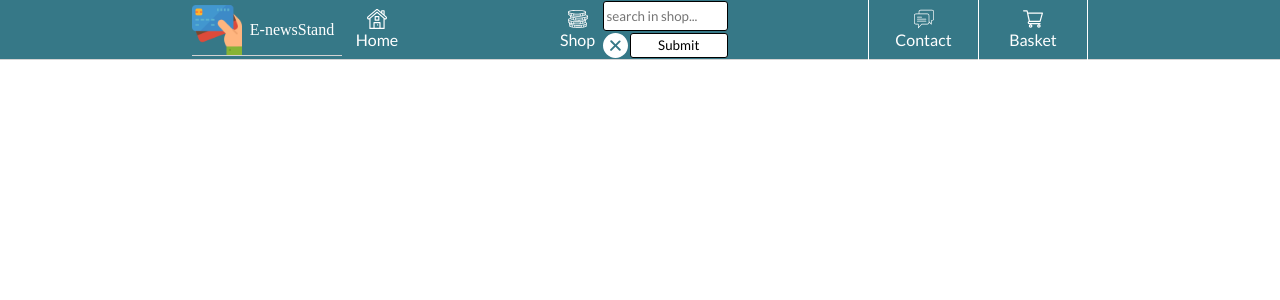
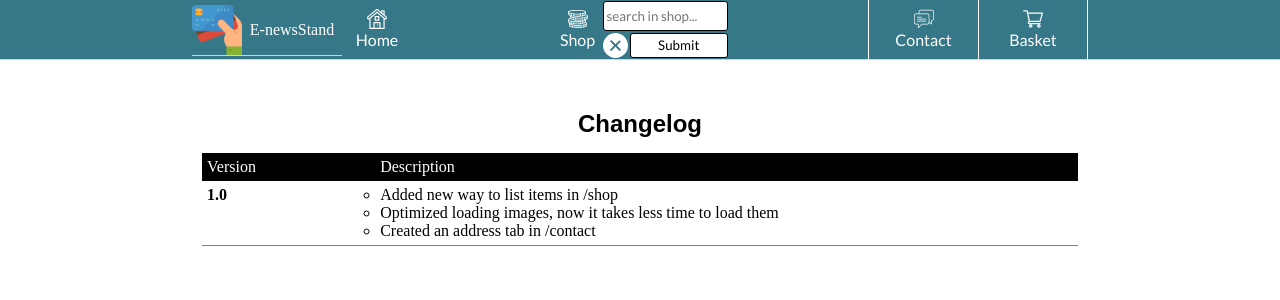
Before and after one commit to klauza/e-newsstand, a React (Create React App) app in the folder client/: page /admin/changelog in a window 1280 px wide. Before the commit this address had no page. Shown: the top 300 px of the page. Built offline with nearby package versions, Linux system fonts and the light colour scheme; a web font is replaced by a local one; what react-pose would draw is missing.

Commit message:
create updates changelog component

```diff
--- a/client/src/App.js
+++ b/client/src/App.js
@@ -26,6 +26,7 @@ import Contact from './components/pages/Contact/Contact';
 //Admin
 import AdminLogin from './components/pages/Admin/AdminLogin';
 import AdminSettings from './components/pages/Admin/Settings/AdminSettings';
+import AdminChangelog from './components/pages/Admin/AdminChangelog';
 import HomeStock from './components/pages/Admin/Stock/HomeStock';
 import HomeChangeUI from './components/pages/Admin/ChangeUI/HomeChangeUI';
 
@@ -95,6 +96,7 @@ function App() {
 
                 <Route exact path="/admin" component={AdminLogin} />
                 <Route exact path="/admin/settings" component={AdminSettings} />
+                <Route exact path="/admin/changelog" component={AdminChangelog} />
                 <Route exact path="/admin/stock" component={HomeStock} />
                 <Route exact path="/admin/change-ui" component={HomeChangeUI} />
 
--- /dev/null
+++ b/client/src/components/pages/Admin/AdminChangelog.js
@@ -0,0 +1,59 @@
+import React from 'react';
+import styled from 'styled-components';
+import { Wrapper } from '../../layout/ReusableComponents/StyledComponents';
+
+const Header = styled.h2`
+  text-align: center;
+  font-family: sans-serif;
+  margin-bottom: 15px;
+`;
+const UList = styled.ul`
+
+  width: 100%;
+  &>li{
+    padding: 5px;
+    display: grid; grid-template-columns: 1fr 4fr;
+  }
+  .list-head{
+    background: black;
+    color: white;
+  }
+  &>li:not(:first-of-type){
+    border-bottom: 1px solid grey;
+  }
+  li > ul {
+    list-style-position: outside;
+  }
+
+`;
+
+const AdminChangelog = () => {
+
+  const exampleVersioning = [
+    {
+      version: "1.0",
+      desc: ["Added new way to list items in /shop", "Optimized loading images, now it takes less time to load them", "Created an address tab in /contact"]
+    }
+  ]
+  return (
+    <Wrapper>
+      <Header> Changelog </Header>
+      <UList>
+        <li className="list-head">
+          <div>Version</div>
+          <div>Description</div>
+        </li>
+
+        {exampleVersioning.map((log, id) =>
+          <li key={id}>
+            <div><strong>{log.version}</strong></div>
+            <ul>{log.desc.map((dsc, id2) => <li key={id2}>{dsc}</li>)}</ul>
+          </li>
+        )}
+
+      </UList>
+    </Wrapper>
+  )
+}
+
+export default AdminChangelog
```
